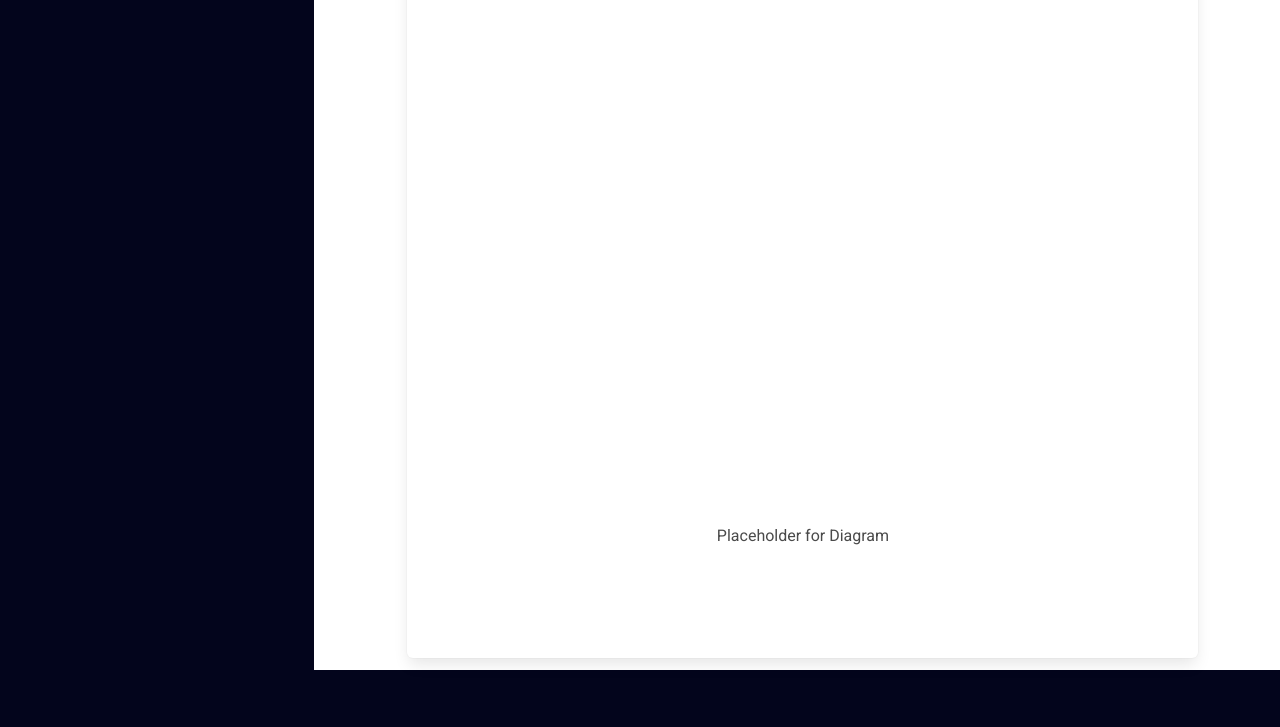
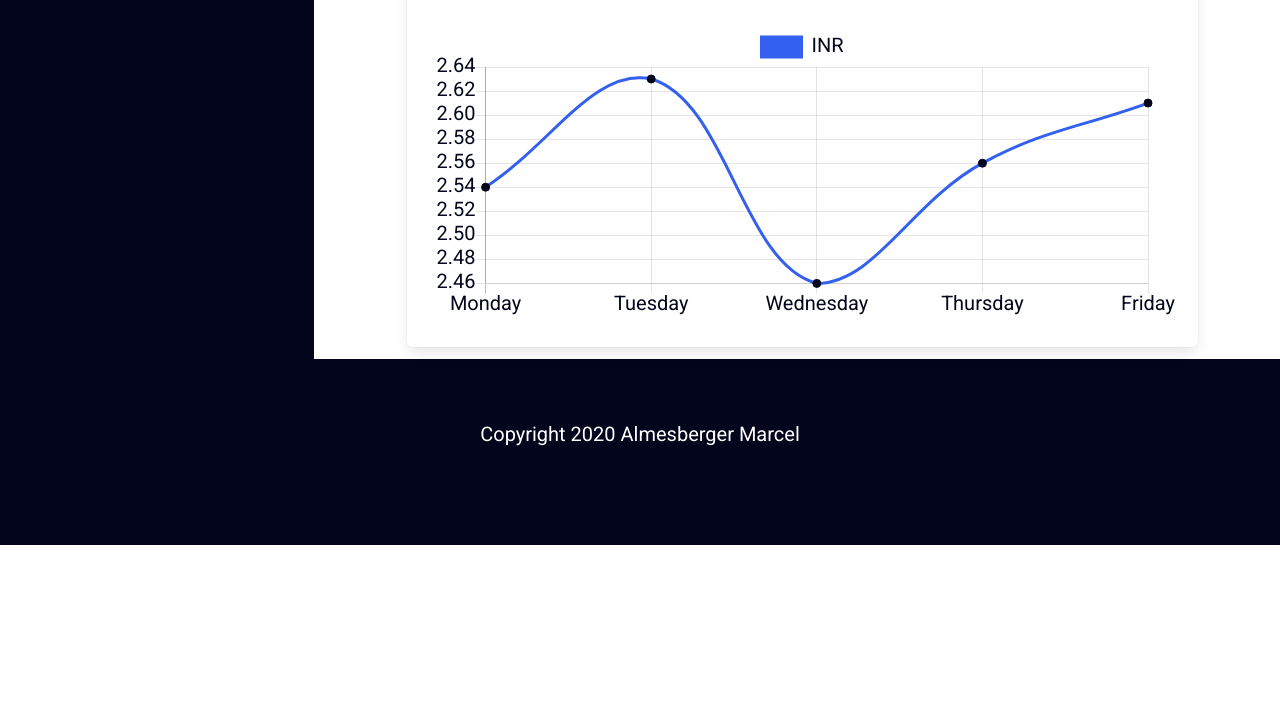
Before and after one commit to marcelalmesberger/Digital-INR-Card, a website: page public/pages/overview.html in a window 1280 px wide. Shown: the part 632-1359 px from the top of the page. After the commit the page ends 1177 px from the top, so only its background shows below. Drawn offline with nearby package versions, Linux system fonts and the light colour scheme.

Commit message:
integration Chart.js

```diff
--- a/public/pages/overview.html
+++ b/public/pages/overview.html
@@ -9,6 +9,8 @@
         <link rel="stylesheet" href="/styles/css/style.css">
         <!--Integration of Fontawesome 5.13.0-->
         <script src="https://kit.fontawesome.com/4956754289.js" crossorigin="anonymous"></script>
+        <!--Integration of Chart.js-->
+        <script src="https://cdnjs.cloudflare.com/ajax/libs/Chart.js/2.9.3/Chart.bundle.min.js"></script>
         <!--Addionational meta tags for SEO-->
         <meta name="author" content="Almesberger Marcel">
         <meta name="description" content="Übersicht wichtiger gespeicherter Daten">
@@ -189,10 +191,7 @@
                                 Verlauf
                             </h2>
                             <div>
-                                <canvas id="myChart" width="500" height="400"></canvas>
-                                <p class="has-margin-top-90 has-margin-bottom-90 has-text-centered">
-                                    Placeholder for Diagram
-                                </p>
+                                <canvas id="myChart" width="500" height="200"></canvas>
                             </div>
                         </article>
                         <!--End Panel INR Data Line Graph-->
--- a/public/scripts/script.js
+++ b/public/scripts/script.js
@@ -11,6 +11,11 @@ document.addEventListener("DOMContentLoaded", () => {
     // Select <canvas> element
     let ctx = document.getElementById("myChart");
 
+    // Update global variables of Chart.js
+    Chart.defaults.global.defaultFontColor = "#03051C";
+    Chart.defaults.global.defaultFontSize = 20;
+    Chart.defaults.global.defaultFontFamily = "'Roboto', 'sans-serif'";
+
     //create line graph
     let lineChart = new Chart(ctx, {
         type: "line",
@@ -18,6 +23,16 @@ document.addEventListener("DOMContentLoaded", () => {
             labels: graphLabels,
             datasets: [{
                 label: "INR",
+                // line colours
+                backgroundColor: "#3460EF",
+                borderColor: "#3460EF",
+                // filling area under the line
+                fill: false,
+                // point colours
+                pointBackgroundColor: "#03051C",
+                pointBorderColor: "#03051C",
+                // point size
+                pointRadius: 4,
                 data: graphData
             }]
         },
```
